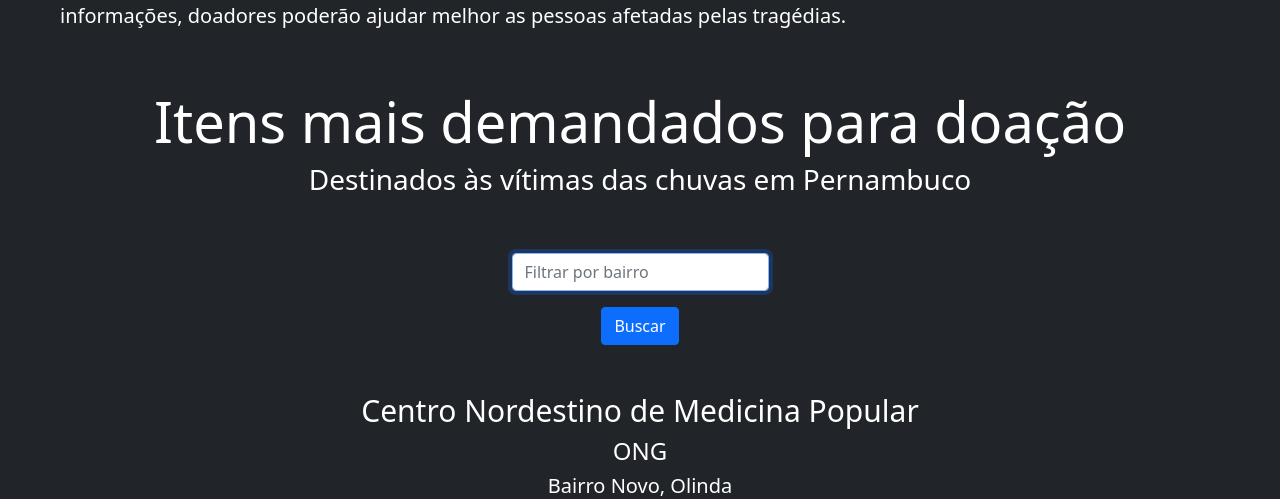
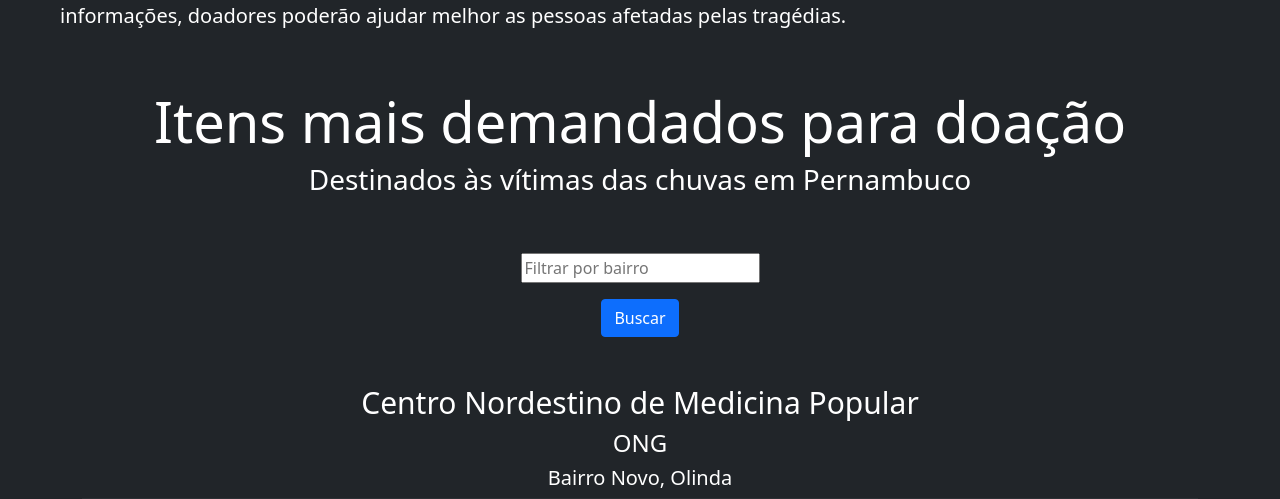
Before and after one commit to oriapierre/enchentes-pe, a Flask app: page /ajude in a window 1280 px wide. Shown: the part 539-1038 px from the top of the page. Run offline with Flask 2, Linux system fonts and the light colour scheme; some libraries are stand-ins or nearby versions; some web fonts are replaced.

Commit message:
Update ajude.html

```diff
--- a/templates/ajude.html
+++ b/templates/ajude.html
@@ -89,7 +89,7 @@
             <p class = "spasado"></p>
             <form action="/ajude" method="post">
                 <div class="mb-3">
-                    <input autocomplete="off" autofocus class="form-control mx-auto w-auto" name="bairro" placeholder="Filtrar por bairro" type="text">
+                    <input autocomplete="off" name="bairro" placeholder="Filtrar por bairro" type="text">
                 </div>
                 <button class="btn btn-primary" type="submit">Buscar</button>
             </form>
```
